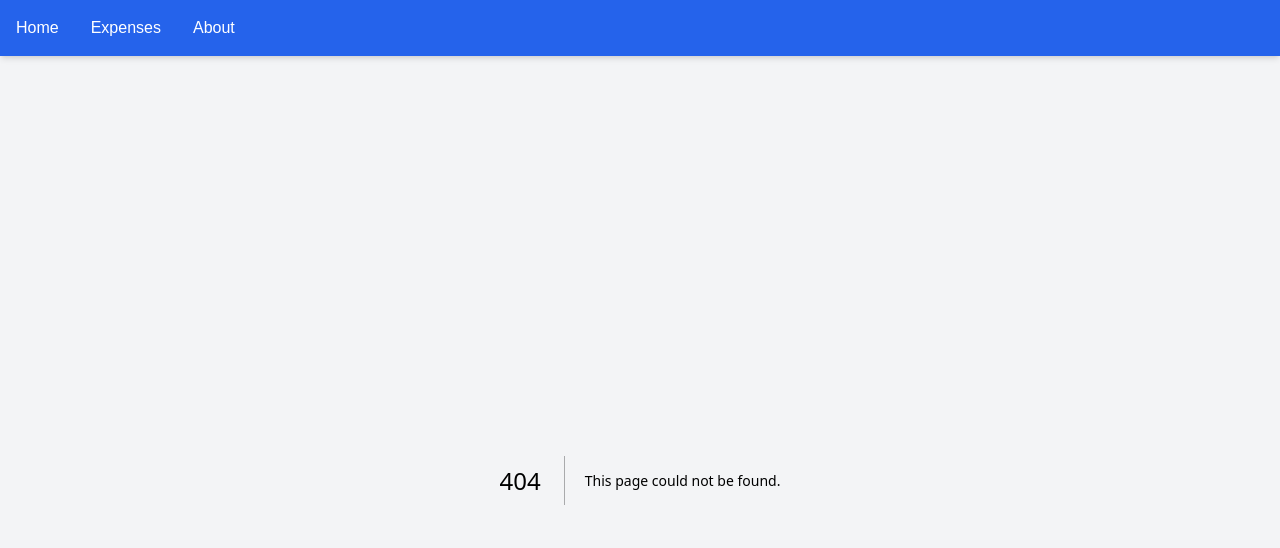
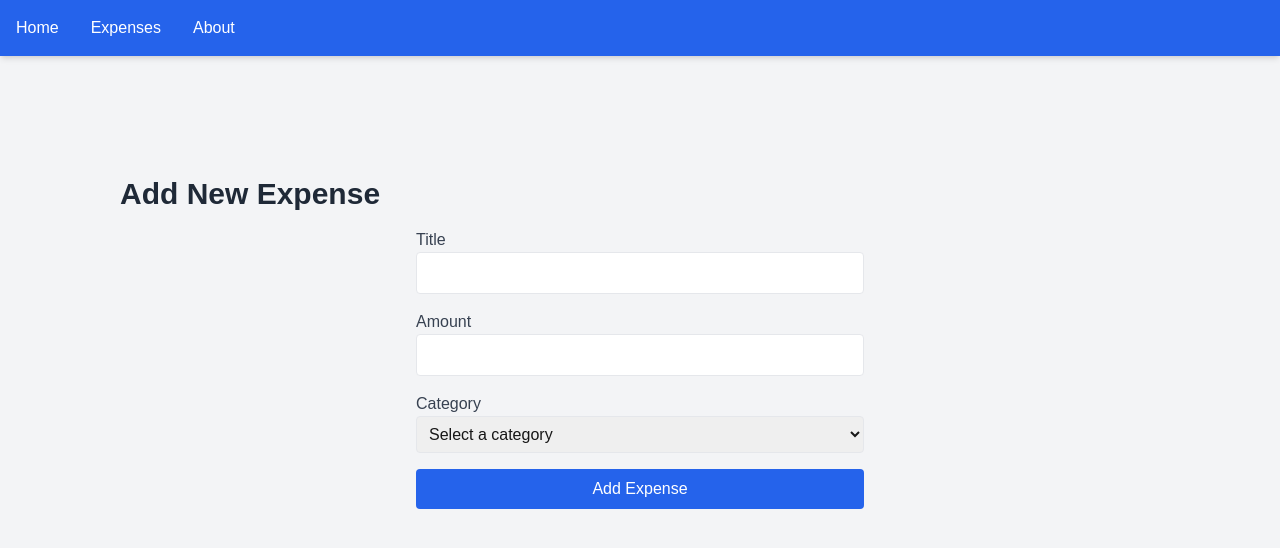
Before and after one commit to thadeus47/expense-tracker, a Next.js app: page /expenses/new in a window 1280 px wide. Before the commit this address had no page. Shown: the top 548 px of the page. Built offline with nearby package versions, Linux system fonts and the light colour scheme.

Commit message:
new expense page

```diff
--- a/app/about/page.tsx
+++ b/app/about/page.tsx
@@ -2,9 +2,9 @@
 
 const about = () => {
   return (
-    <div className="flex min-h-screen flex-col items-center justify-center p-24">
-      <h1 className="text-4xl font-bold">About Expense Tracker</h1>
-      <p className="mt-4 text-lg">This is a static about page.</p>
+    <div className=" flex-col items-center justify-center p-24">
+      <h1 className="text-3xl font-bold text-gray-800 mb-4">About Expense Tracker</h1>
+      <p className="text-gray-600">This is a static about page.</p>
     </div>
   )
 }
--- /dev/null
+++ b/app/expenses/new/page.tsx
@@ -0,0 +1,58 @@
+'use client';
+import { useState } from "react";
+
+const NewExpense = () => {
+    const [title, setTitle] = useState("");
+    const [amount, setAmount] = useState("");
+    const [category, setCategory] = useState("");
+  return (
+    <div className="flex-col items-center justify-center p-24">
+      <h1 className="text-3xl font-bold text-gray-800 mb-4">Add New Expense</h1>
+      <form action="" className="space-y-4 max-w-md mx-auto">
+        <div >
+            <label htmlFor="title" className="block text-gray-700">Title</label>
+            <input
+              id="title"
+              type="text"
+              value={title}
+              onChange={(e) => setTitle(e.target.value)}
+              className="w-full p-2 border rounded focus:outline-none focus:ring-2 focus:ring-blue-500"
+              />
+        </div>
+        <div>
+          <label htmlFor="amount" className="block text-gray-700">Amount</label>
+          <input
+            id="amount"
+            type="number"
+            value={amount}
+            onChange={(e) => setAmount(e.target.value)}
+            className="w-full p-2 border rounded focus:outline-none focus:ring-2 focus:ring-blue-500"
+          />
+        </div>
+        <div>
+          <label htmlFor="category" className="block text-gray-700">Category</label>
+          <select
+            id="category"
+            value={category}
+            onChange={(e) => setCategory(e.target.value)}
+            className="w-full p-2 border rounded focus:outline-none focus:ring-2 focus:ring-blue-500"
+          >
+            <option value="">Select a category</option>
+            <option value="Food">Food</option>
+            <option value="Travel">Travel</option>
+            <option value="Bills">Bills</option>
+            <option value="Other">Other</option>
+          </select>
+        </div>
+        <button
+          type="submit"
+          className="w-full bg-blue-600 text-white p-2 rounded hover:bg-blue-700"
+        >
+          Add Expense
+        </button>
+      </form>
+    </div>
+  )
+}
+
+export default NewExpense
--- a/app/expenses/page.tsx
+++ b/app/expenses/page.tsx
@@ -2,9 +2,9 @@
 
 const Expenses = () => {
   return (
-    <div className="flex min-h-screen flex-col items-center justify-center p-24">
-      <h1 className="text-4xl font-bold">Expense List</h1>
-      <p className="mt-4 text-lg">This is a placeholder for the expense list.</p>
+    <div className="flex-col items-center justify-center p-24">
+      <h1 className="text-3xl font-bold text-gray-800 mb-4">Expense List</h1>
+      <p className="text-gray-600">This is a placeholder for the expense list.</p>
     </div>
   )
 }
--- a/app/layout.tsx
+++ b/app/layout.tsx
@@ -2,7 +2,6 @@ import type { Metadata } from "next";
 
 import "./globals.css";
 import Link from "next/link";
-
 
 
 export const metadata: Metadata = {
@@ -43,6 +42,7 @@ export default function RootLayout({
         {/* Page Content */}
         <main className="max-w-7xl mx-auto p-6">
           {children}
+
         </main>
 
       </body>
```
